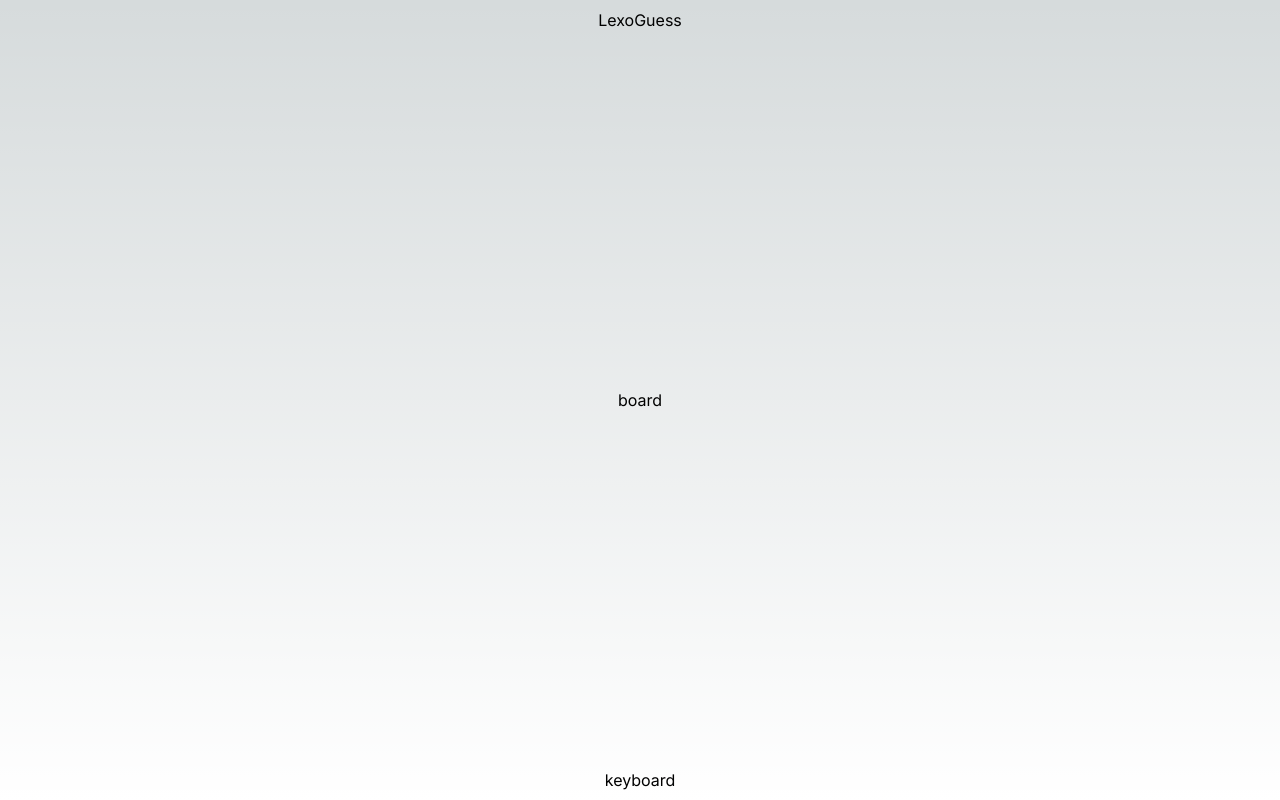
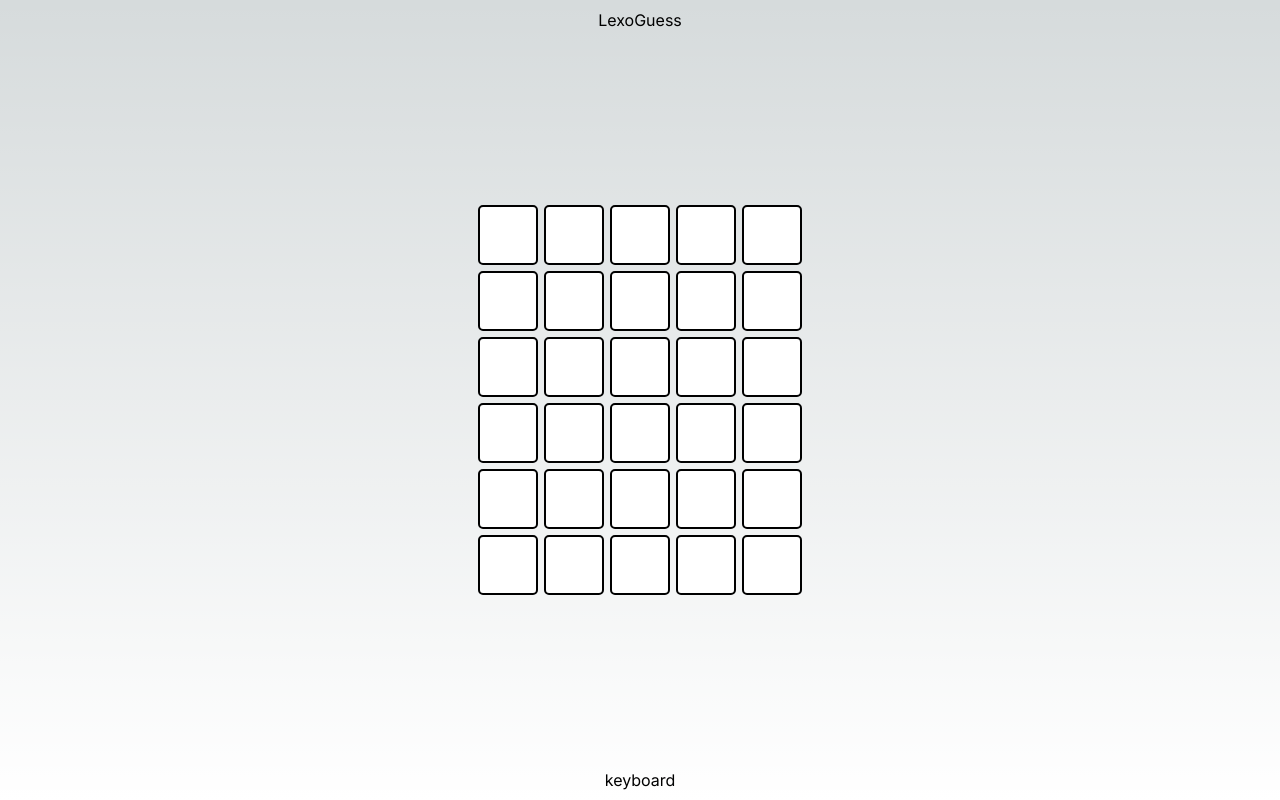
Before and after one commit to ShaheenJawadi/LexoGuess, a Next.js app: page / in a window 1280 px wide. Built offline with nearby package versions, Linux system fonts and the light colour scheme.

Commit message:
board structure

```diff
--- a/src/app/style.css
+++ b/src/app/style.css
@@ -15,6 +15,26 @@ max-width: 600px;
 margin: auto;
 padding: 10px;
 }
+.board{
+    display: grid;
+    grid-template-columns: repeat(5, minmax(50px, 60px));
+    grid-template-rows: repeat(6, minmax(50px, 60px));
+    grid-gap: 6px;
+    justify-items: center;
+    margin: auto;
+}
+.board .cell {
+    color: #000;
+    background: #fff;
+    display: flex;
+    justify-content: center;
+    align-items: center;
+    border: 2px solid #000;
+    border-radius: 5px;
+    width: 100%;
+    font-size: 20px;
+}
+
 
 .keyboardCore{
     display: flex;
--- a/src/components/board.tsx
+++ b/src/components/board.tsx
@@ -1,3 +1,4 @@
+import Cell from "./cell"
 
 
 function Board() {
@@ -6,7 +7,11 @@ function Board() {
     return (
       <>
         <div className="boardCore" >
-          board
+          <div className="board">
+          {[...new Array(30)].map((_, index) => (
+          <Cell />
+        ))}
+          </div>
         </div>
       </>
     )
--- /dev/null
+++ b/src/components/cell.tsx
@@ -0,0 +1,5 @@
+function Cell() {
+    return <div className={"cell"}></div>
+  }
+
+  export default Cell
```
